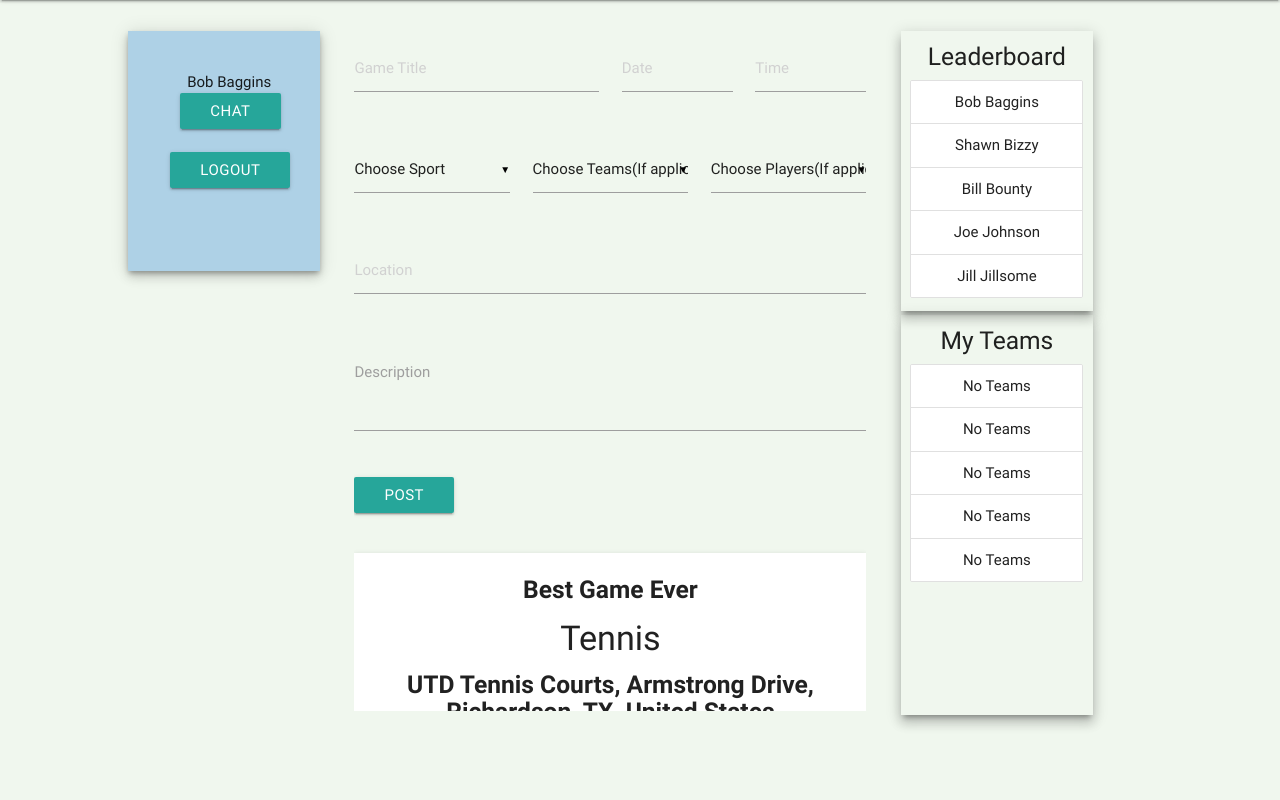
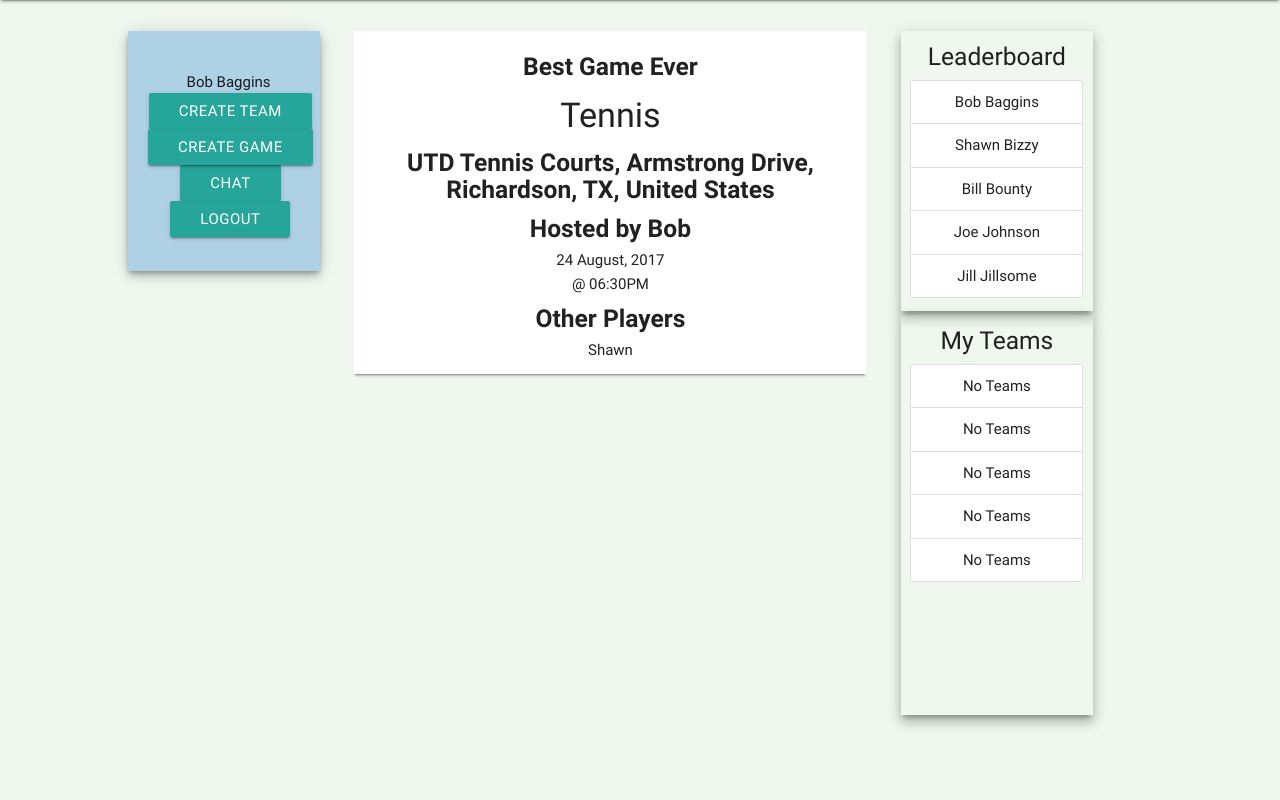
Before and after one commit to shawnbaughcodes/play, a Django app: template play/templates/play/home.html in a window 1280 px wide. Shown: the part 64-864 px from the top of the page. Run offline with Django 3.2, Linux system fonts and the light colour scheme; the template is opened without the code that fills it: values that come from a table or form of the project are taken from there, others are empty; data comes from the database, SQL or seed files in the repository; both versions use the stored data as it was after the commit; some libraries are stand-ins or nearby versions.

Commit message:
Finished adding team query. Moved event to modal.

```diff
--- a/play/models.py
+++ b/play/models.py
@@ -51,6 +51,14 @@ class EventManager(models.Manager):
             user=User.objects.get(id=post.get('players'))
         )
         return event
+# TEAM MANAGER
+class TeamManager(models.Manager):
+    def create_team(self, post):
+        team = Team.objects.create(
+        name=post.get('name'),
+        sport=post.get('sport')
+        )
+# END TEAM MANAGER
 # USER MODEL
 class User(models.Model):
     first_name = models.CharField(max_length=255)
--- a/play/static/play/css/styles.css
+++ b/play/static/play/css/styles.css
@@ -432,3 +432,6 @@ nav {
 .event_options h1:hover {
 	cursor: pointer;
 }
+.modal{
+	overflow-y: auto;
+}
--- a/play/templates/play/home.html
+++ b/play/templates/play/home.html
@@ -25,18 +25,53 @@
                               <p id="current_user">   {{current_user.first_name}} {{current_user.last_name}}
                               </p>
                               {%if current_user%}
+                              <a class="waves-effect waves-light btn modal-trigger" href="#modal1">Create Team</a>
+                              <a class="waves-effect waves-light btn modal-trigger" href="#modal2">Create Game</a>
+                              <br>
                               <a href="#"><button class="btn">Chat</button></a>
-                              <br>
                               <br>
                               <a href="/logout"><button class="btn">Logout</button></a>
                               {%endif%}
                           </div>
                       </div>
                   </div>
-                  <!-- EVENTS -->
-                  <div class="events">
-                      <div class="new_event">
-                        <div class="row">
+                  <!-- MODAL 1 -->
+                    <div id="modal1" class="modal modal-fixed-footer">
+                        <div class="modal-content">
+                            <h4>Create A New Team</h4>
+                            <form class="" action="/add_team" method="post">
+                                {% csrf_token %}
+                                <input type="text" name="name" placeholder="Team Name">
+                                <div class="input-field col s12">
+                                    <select class="scrollable">
+                                        <option value="" disabled selected>Choose your Sport</option>
+                                        {%for sport in sports%}
+                                        <option value="{{sport.id}}">{{sport.name}}</option>
+                                        {%endfor%}
+                                    </select>
+                                    <label>Select Sport</label>
+                                </div>
+                                <div class="input-field col s12">
+                                    <select multiple>
+                                        <option disabled selected>Choose your Teammates</option>
+                                        {%for user in users%}
+                                            <option value="{{user.id}}">{{user.first_name}} {{user.last_name}}</option>
+                                        {%endfor%}
+                                    </select>
+                                    <label>Select Teammates</label>
+                                </div>
+                                <div class="modal-footer">
+                                    <a href="#!" class="modal-action modal-close waves-effect waves-green btn-flat">Cancel</a>
+                                    <a href="#!" class="modal-action modal-close waves-effect waves-green btn-flat"><input type="submit" name="" value="Create"></a>
+                                </div>
+                            </form>
+                        </div>
+                    </div>
+                  <!-- END MODAL 1 -->
+                  <!-- MODAL 2 -->
+                    <div id="modal2" class="modal modal-fixed-footer">
+                        <div class="modal-content">
+                            <h4>Create A New Game</h4>
                             <form id="add_event" class="col s12" action="/add_event" method="post">
                                 {% csrf_token %}
                                 <div class="row">
@@ -96,16 +131,26 @@
                                 </div>
                             </form>
                         </div>
-                      </div>
+                        <div class="modal-footer">
+                            <a href="#!" class="modal-action modal-close waves-effect waves-green btn-flat ">Agree</a>
+                        </div>
+                    </div>
+                  <!-- END MODAL 2 -->
+                  <!-- EVENTS -->
+                  <div class="events">
                       {%for event in events%}
                       <div class="event z-depth-1">
                           <h5>{{event.name}}</h5>
                           <h4>{{event.sport.name}}</h4>
                           <h5>{{event.location}}
                           </h5>
-                          <h6>Hosted by {{event.user.first_name}}</h6>
+                          <h5>Hosted by {{event.user.first_name}}</h5>
                           <h6>{{event.date}}</h6>
                           <h6>@ {{event.time}}</h6>
+                          <h5>Other Players</h5>
+                          {%for user in event.users.all%}
+                          <h6>{{user.first_name}}</h6>
+                          {%endfor%}
                       </div>
                       {%endfor%}
                   </div>
--- a/play/urls.py
+++ b/play/urls.py
@@ -11,6 +11,6 @@ urlpatterns = [
     url(r'^sports/add/(?P<id>\d+)$', views.add_sport),
     url(r'^sport/remove/(?P<id>\d+)$', views.remove_sport),
     url(r'^add_event$', views.add_event),
-    url(r'^games/(?P<id>\d+)/new$', views.new_game),
+    url(r'^add_team$', views.add_team),
     url(r'^logout$', views.logout)
 ]
```
Also changed, not shown: play/views.py (+13 -22 lines), db.sqlite3, 3 other files.
